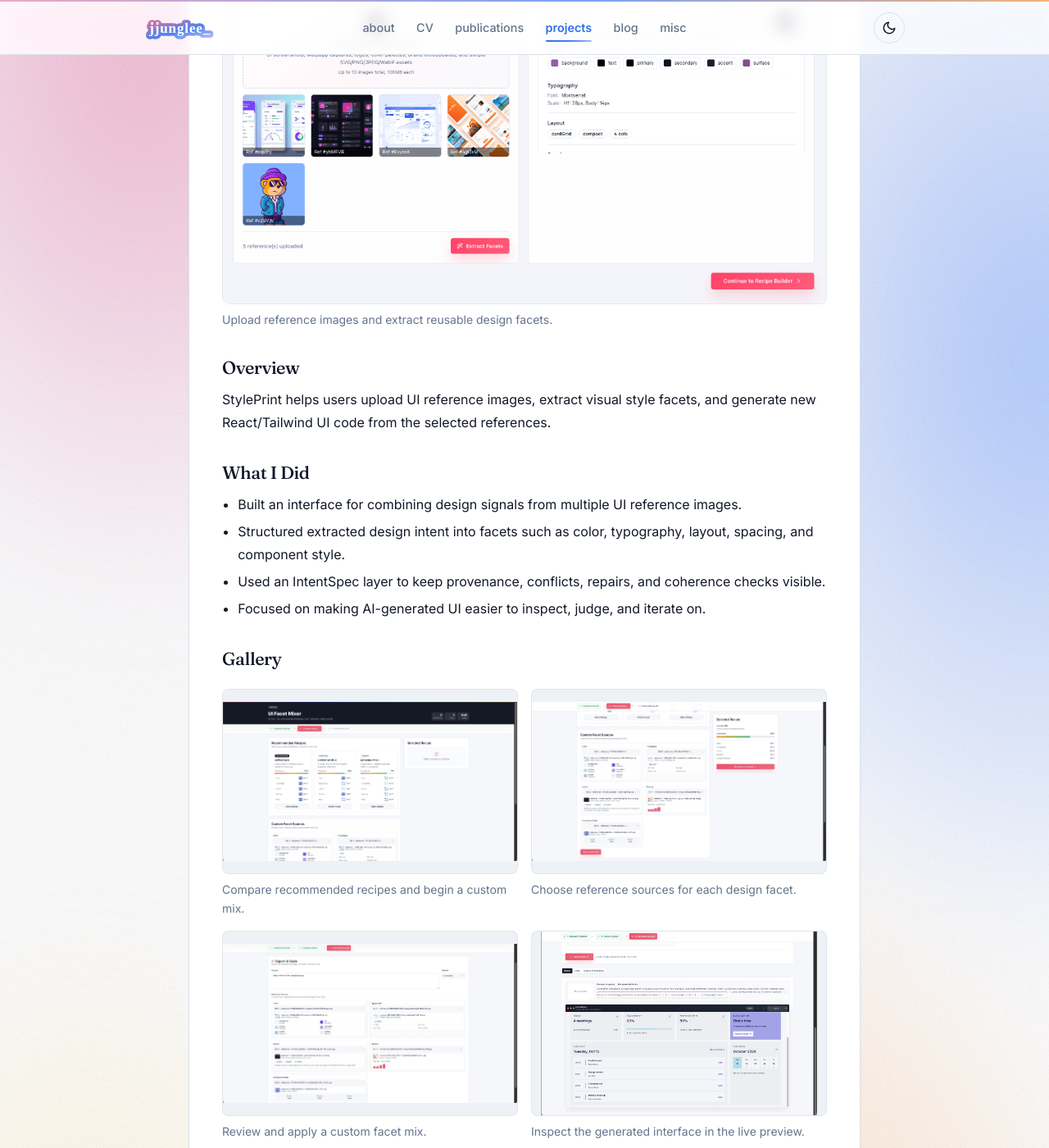
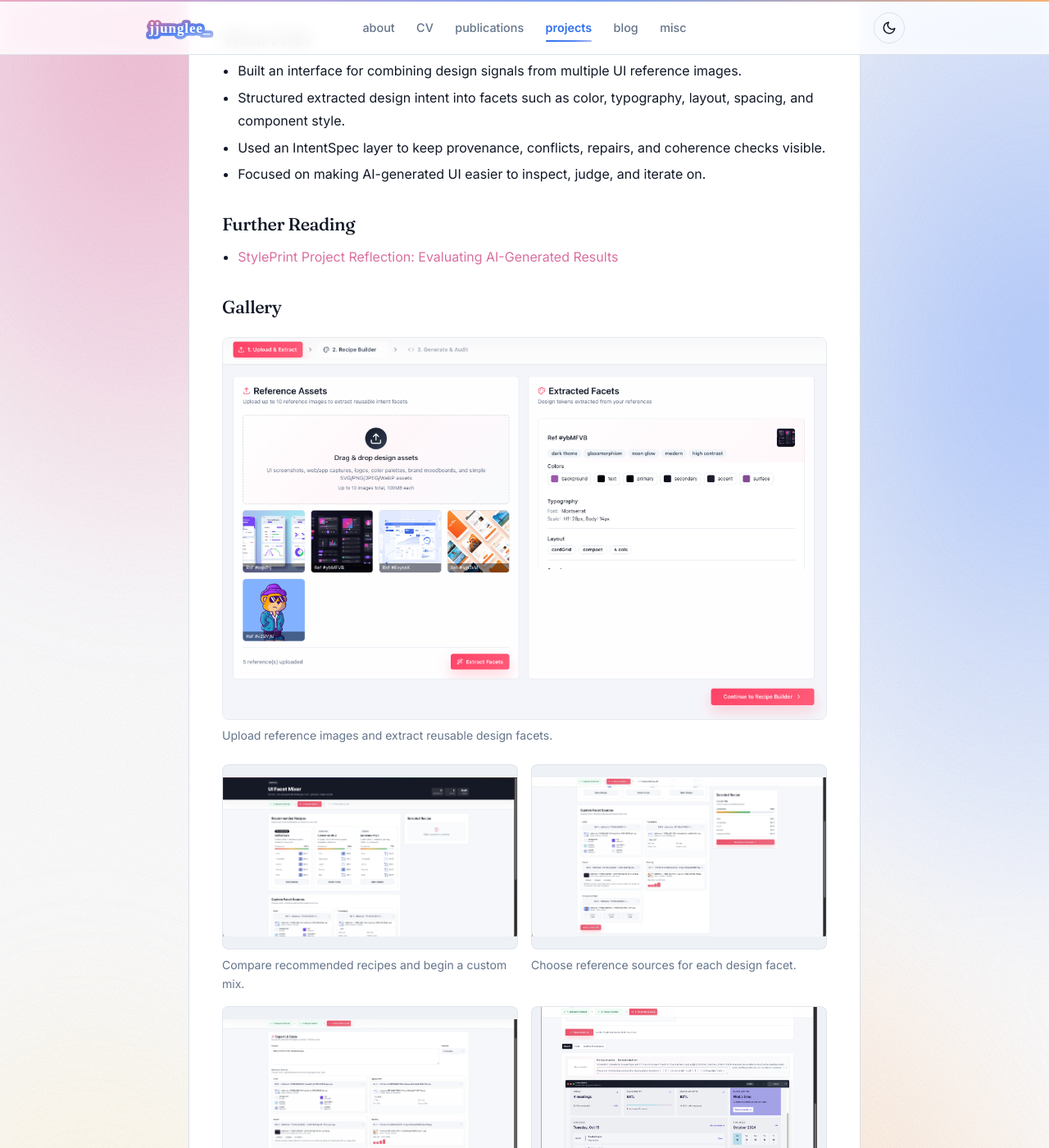
Before and after one commit to leejungp2/leejungp2.github.io, a Jekyll site: the page built from _projects/styleprint.md, in a window 1280 px wide and 1400 px high, scrolled down 526 px. Shown: the whole window at 82% size. Built offline with Jekyll 4.4.1, drawn with Linux system fonts in a browser that asks for light colours; some of the changed text lies outside the part shown.

Commit message:
Move project lead images into a bottom Gallery and label diaryBot report KOR

```diff
--- a/_layouts/project.html
+++ b/_layouts/project.html
@@ -5,8 +5,8 @@ layout: default
   Case-study page for a project in `_projects/`. Front matter:
   description (one-line summary), role, timeline, context (shown as one meta line),
   team and tools (kept as notes; not rendered),
-  links (label/url/icon), award, hero + hero_caption (optional lead image).
-  The Markdown body holds Overview / What I Did / Outcome / Gallery sections.
+  links (label/url/icon). The Markdown body holds Overview / What I Did /
+  Outcome / Resources, with images collected in a final Gallery section.
 {%- endcomment -%}
 <article class="app-surface publication-detail project-detail">
   <a class="publication-back" href="{{ '/projects/' | relative_url }}">← projects</a>
@@ -18,15 +18,6 @@ layout: default
     {% if page.links or page.award %}{% include publication-links.html item=page %}{% endif %}
   </header>
 
-  {% if page.hero %}
-  <figure class="publication-figure">
-    <a href="{{ page.hero | relative_url }}" aria-label="Enlarge figure">
-      <img src="{{ page.hero | relative_url }}" alt="{{ page.hero_alt | default: page.title | escape }}">
-    </a>
-    {% if page.hero_caption %}<figcaption>{{ page.hero_caption | escape }}</figcaption>{% endif %}
-  </figure>
-  {% endif %}
-
   <div class="project-body">
     {{ content }}
   </div>
--- a/_projects/styleprint.md
+++ b/_projects/styleprint.md
@@ -9,9 +9,6 @@ timeline: 2026
 context: Frontend course final project
 tools: [React, Tailwind CSS]
 thumbnail: /assets/img/projects/style-print.webp
-hero: /assets/img/projects/style-print.webp
-hero_alt: StylePrint upload screen with reference assets and extracted design facets
-hero_caption: Upload reference images and extract reusable design facets.
 links:
   - label: Repo
     url: https://github.com/leejungp2/style-print
@@ -33,7 +30,16 @@ and generate new React/Tailwind UI code from the selected references.
 - Used an IntentSpec layer to keep provenance, conflicts, repairs, and coherence checks visible.
 - Focused on making AI-generated UI easier to inspect, judge, and iterate on.
 
+## Further Reading
+
+- [StylePrint Project Reflection: Evaluating AI-Generated Results]({{ '/blog/2026/06/15/tistory-19/' | relative_url }})
+
 ## Gallery
+
+<figure class="project-figure">
+  <a href="{{ '/assets/img/projects/style-print.webp' | relative_url }}"><img src="{{ '/assets/img/projects/style-print.webp' | relative_url }}" alt="StylePrint upload screen with reference assets and extracted design facets" width="2082" height="1315"></a>
+  <figcaption>Upload reference images and extract reusable design facets.</figcaption>
+</figure>
 
 <div class="project-media-grid project-media-grid--natural project-media-grid--uniform">
   <figure>
```
Also changed, not shown: other parts of _projects/styleprint.md (+0 -4 lines), _projects/diarybot.md (+8 -4 lines), _projects/mini-game.md (+0 -2 lines), _projects/moagent.md (+5 -3 lines), _projects/music-bot.md (+7 -3 lines).
